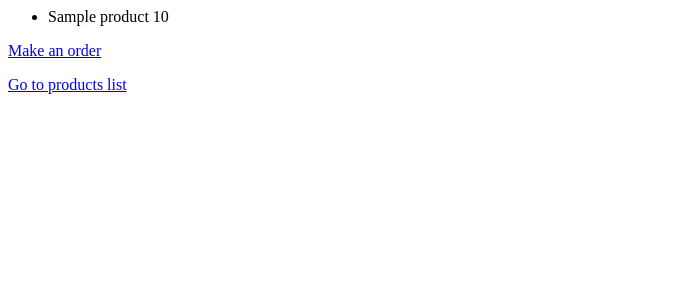
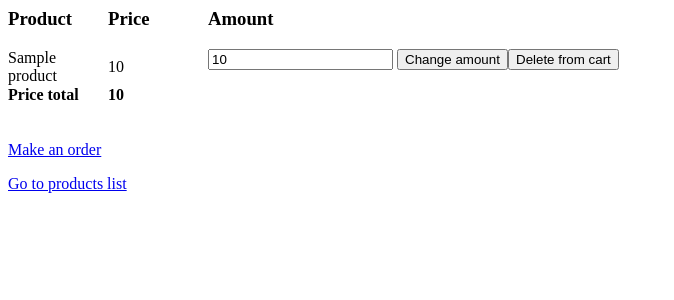
Before and after one commit to piotr-ole/DjangoCourse, a Django app: template shop_project/shop/templates/shop/cart.html in a window 1280 px wide. Shown: the top 300 px of the page, without its empty margins (0-674 px from the left). Run offline with Django 3.2, Linux system fonts and the light colour scheme; the template is opened without the code that fills it: most values are stand-ins (such as "Sample title", 1, 10 or a date in 2020).

Commit message:
Cart improved: summary, delete, amounts

```diff
--- a/shop_project/shop/forms.py
+++ b/shop_project/shop/forms.py
@@ -1,4 +1,5 @@
 from django.forms import ModelForm
+from django import forms
 from .models import Order
 from .models import Complaint
 from .models import Review
--- a/shop_project/shop/templates/shop/cart.html
+++ b/shop_project/shop/templates/shop/cart.html
@@ -1,10 +1,55 @@
 {% extends "base.html" %}
 {% block content %}
-<ul>
-    {% for product in products %}
-    <li>{{ product.name }} {{ product.price }} </li>
-    {% endfor %}
-</ul>
+<table cellspacing="0" cellpadding="0">
+    <tbody>
+        <col width="100">
+        <col width="100">
+        <col width="300">
+        <col width="100">
+        <tr>
+            <td>
+                <h3>Product</h3>
+            </td>
+            <td>
+                <h3>Price</h3>
+            </td>
+            <td>
+                <h3>Amount</h3>
+            </td>
+            <td></td>
+        </tr>
+        {% for product, amount in products %}
+        <tr>
+            <td>{{ product.name }}</td>
+            <td>{{ product.price }}</td>
+            <td>
+                <form action="/cart/amount_change/" method="post">
+                    {% csrf_token %}
+                    <input type="text" name="amount" value="{{ amount }}">
+                    <input type="hidden" name="product_id" value="{{ product.id }}">
+                    <input type="submit" value="Change amount">
+                </form>
+            </td>
+            <td>
+                <form action="/cart/delete/" method="post">
+                    {% csrf_token %}
+                    <input type="hidden" name="item_id" value="{{ product.id }}">
+                    <input type="submit" value="Delete from cart">
+                </form>
+            </td>
+        </tr>
+        {% endfor %}
+        <td>
+            <h4>Price total</h4>
+        </td>
+        <td>
+            <h4>{{ price_total }}</h4>
+        </td>
+        <td></td>
+        <td></td>
+        </tr>
+    </tbody>
+</table>
 <p><a href="/order/">Make an order</a></p>
 <p><a href="/products/">Go to products list</a></p>
 {% endblock %}
--- a/shop_project/shop/urls.py
+++ b/shop_project/shop/urls.py
@@ -14,5 +14,7 @@ urlpatterns = [
     path("complaint/<int:complaint_id>", views.complaint_details),
     path("cart", views.cart),
     path("cart/add/", views.add_to_cart),
+    path("cart/delete/", views.delete_from_cart),
+    path("cart/amount_change/", views.cart_amount_change),
     path('review/add/', views.add_review)
 ]
```
Also changed, not shown: shop_project/shop/views.py (+47 -9 lines), shop_project/db.sqlite3.
